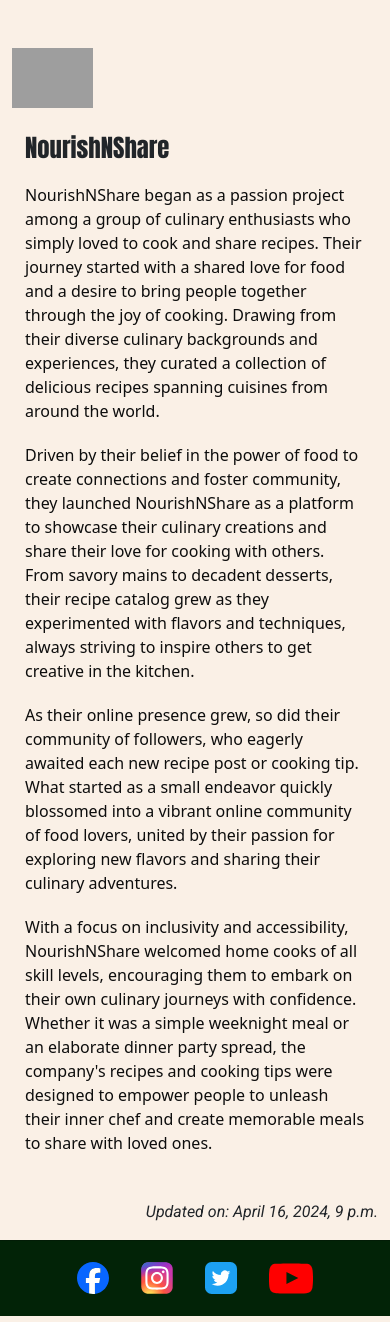
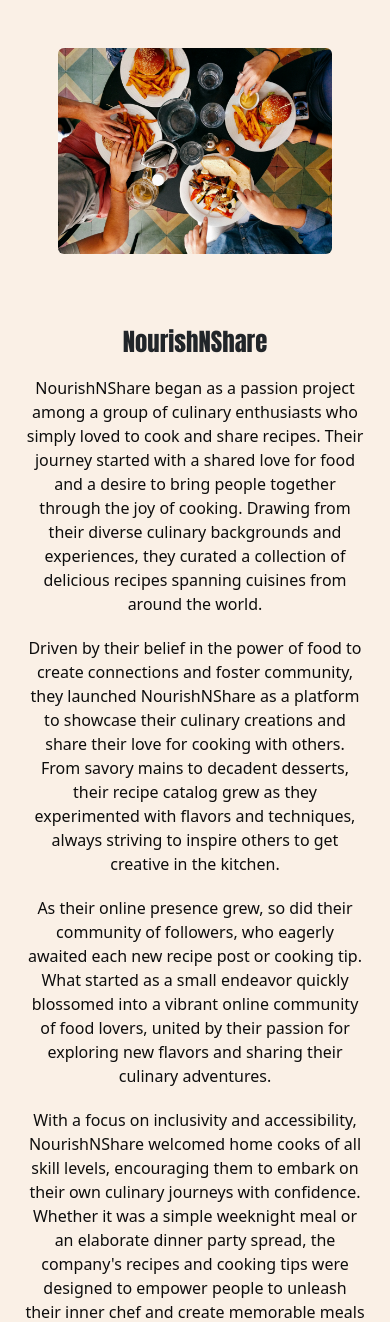
Before and after one commit to Idehed/Recipe-foods-P4, a Django app: page /about/ in a window 390 px wide. Shown: the part 57-1379 px from the top of the page. Run offline with Django 4.2, Linux system fonts and the light colour scheme; data comes from the database, SQL or seed files in the repository; parts of the project's set-up code (start-up, migrations or seed data) failed here and were passed over; some libraries are stand-ins or nearby versions; grey boxes are pictures that could not be loaded.

Commit message:
added an image and styling the about page

```diff
--- a/about/templates/about/about.html
+++ b/about/templates/about/about.html
@@ -7,10 +7,10 @@
 <div class="container mt-5">
     <div class="row">
         <div class="col-5 text-center">
-            <img class=" float-start col-7 col-md-5 col-lg-4"
-            src="{% static 'images/ella-olsson-KPDbRyFOTnE-unsplash.webp' %}" width="75%" />
+            <img class="col-md-12 col-lg-12 rounded"
+            src="{% static 'images/dan-gold-E6HjQaB7UEA-unsplash.webp' %}" width="75%" />
         </div>
-        <div class="col-12 about-text">
+        <div class="col-6 about-text text-center mt-5">
             <!-- Title goes between these h2 tags -->
             <h2>{{ about.title }}</h2>
             <!-- Content goes directly underneath this -->
--- a/static/css/base.css
+++ b/static/css/base.css
@@ -376,6 +376,14 @@ footer {
         padding: 25px;
     }
 
+    .col-5 {
+        width: 100%;
+    }
+
+    .col-6 {
+        width: 100%;
+    }
+
     /* Recipes */
 
     .title-recipe {
@@ -430,14 +438,24 @@ footer {
         top: 30%;
     }
 
-    .w-25 {
-        width: 18% !important;
+    /* About page */
+
+    .col-5 {
+        width: 100%;
+    }
+
+    .col-md-12 {
+        width: 60%;
+    }
+
+    .col-6 {
+        width: 100%;
     }
 
     /* Recipe page */
 
     .w-25 {
-        width: 25% !important;
+        width: 15% !important;
     }
 
     /* Contact page */
@@ -448,6 +466,13 @@ footer {
 }
 
 @media screen and (min-width: 992px) {
+
+    /* Home page */
+
+    .mt-4 {
+        margin-top: 20rem !important;
+    }
+
     .recipe-info {
         flex-direction: row;
     }
```
Also changed, not shown: static/images/dan-gold-E6HjQaB7UEA-unsplash.webp (added).
